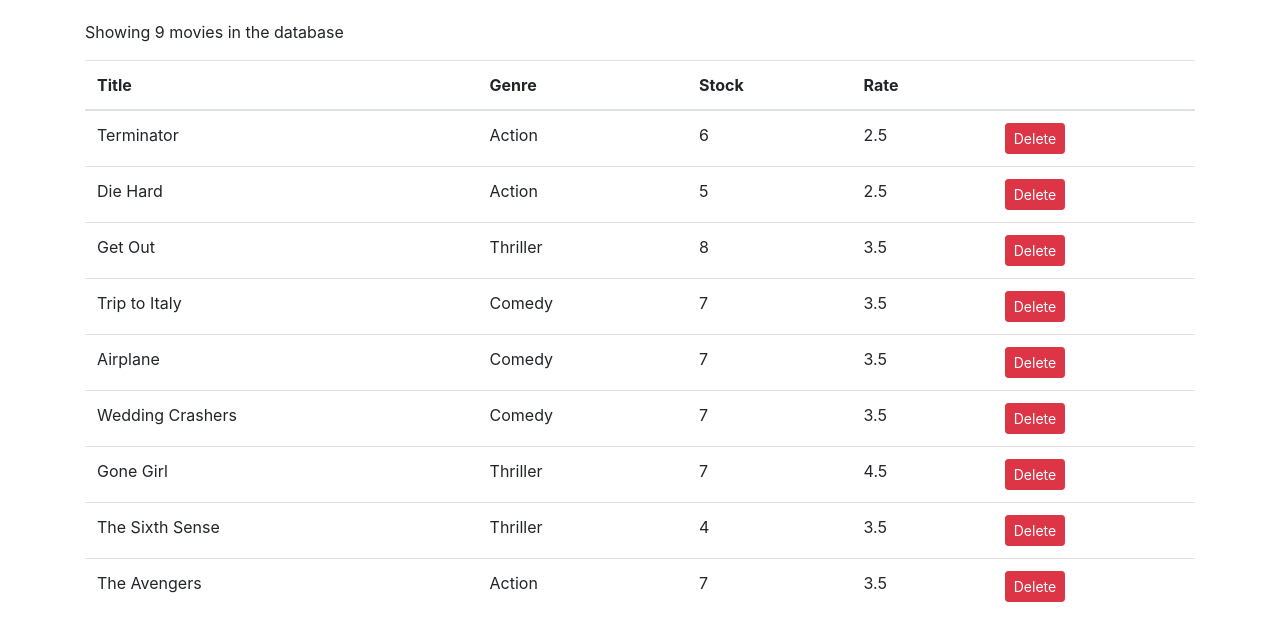
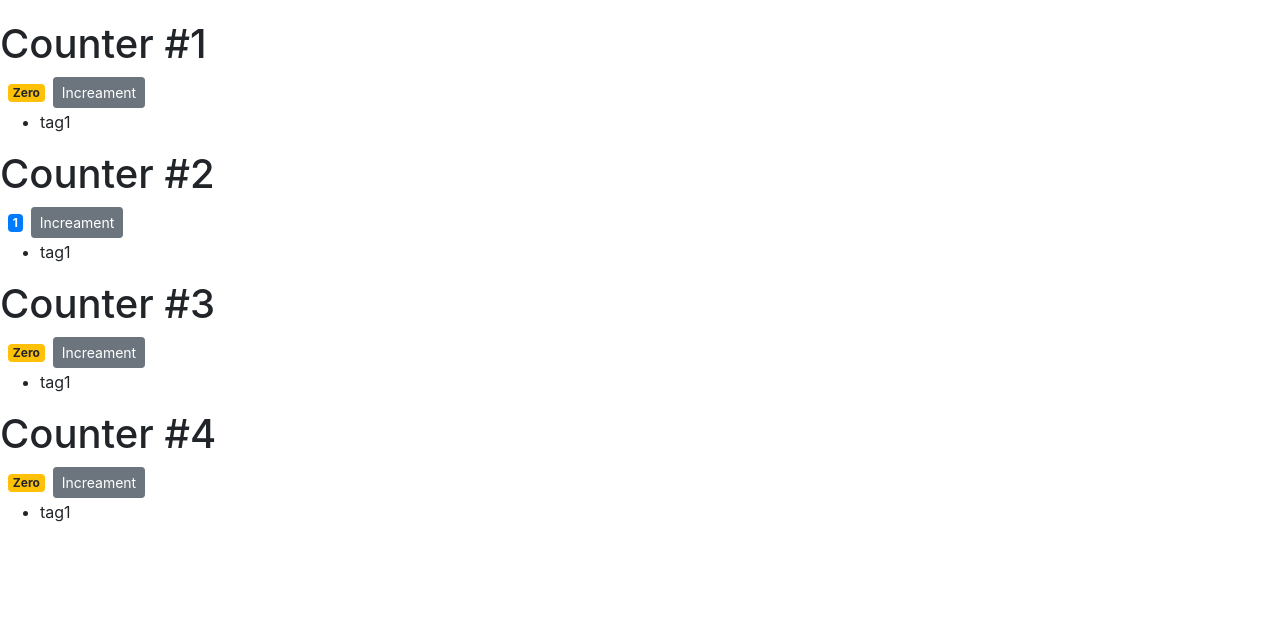
Before and after one commit to jadidihosein68/react-tut, a React (Create React App) app in the folder react-tut/: page / in a window 1280 px wide. Shown: the top 640 px of the page. Built offline with nearby package versions, Linux system fonts and the light colour scheme.

Commit message:
4-4 done !

```diff
--- a/react-tut/src/components/counter.jsx
+++ b/react-tut/src/components/counter.jsx
@@ -5,8 +5,8 @@
 import React, { Component } from "react";
 class Counter extends Component {
   state = {
-    count: 0,
-    tags: ["tag1", "tag2", "tag3"],
+    value: this.props.value, // get the value from imported fields
+    tags: ["tag1"],
   };
 
 
@@ -31,13 +31,18 @@
 
   handleIncrement = product => {
       // this.state.count++; // it wont work ! instead we will use line below :
-    this.setState({count : this.state.count +1});
+    this.setState({value : this.state.value +1});
       console.log(this);
   }
 
   render() {
+
+    console.log('prop',this.props);
+
     return (
       <React.Fragment>
+
+        {this.props.children}
         <span className={this.getBadgeClasses()}>{this.formatCount()}</span>
         <button onClick={()=> this.handleIncrement()} className="btn btn-secondary btn-sm">
           Increament
@@ -51,12 +56,12 @@
 
   getBadgeClasses() {
     let classes = "badge m-2";
-    classes += this.state.count === 0 ? " badge-warning" : " badge-primary";
+    classes += this.state.value === 0 ? " badge-warning" : " badge-primary";
     return classes;
   }
 
   formatCount() {
-    const { count } = this.state;
+    const { value: count } = this.state;
     return count === 0 ? "Zero" : count;
   }
 }
--- /dev/null
+++ b/react-tut/src/components/counters.jsx
@@ -0,0 +1,27 @@
+import React, { Component } from 'react';
+import Counter from "./counter"
+
+class Counters extends Component {
+    state = {
+
+        counters:[
+            {id:1, value:0}
+            ,{id:2, value:1}
+            ,{id:3, value:0}
+            ,{id:4, value:0}
+        ]
+     }
+    render() {
+
+
+        return (
+        <div>
+            {this.state.counters.map(counter=><Counter
+            key={counter.id}
+            value ={counter.value}
+            > <h1>Counter #{counter.id}</h1></Counter> )}
+        </div> );
+    }
+}
+
+export default Counters;
```
Also changed, not shown: react-tut/src/index.js (+8 -5 lines), 1 other file (tests, documents, lock files or other folders).
